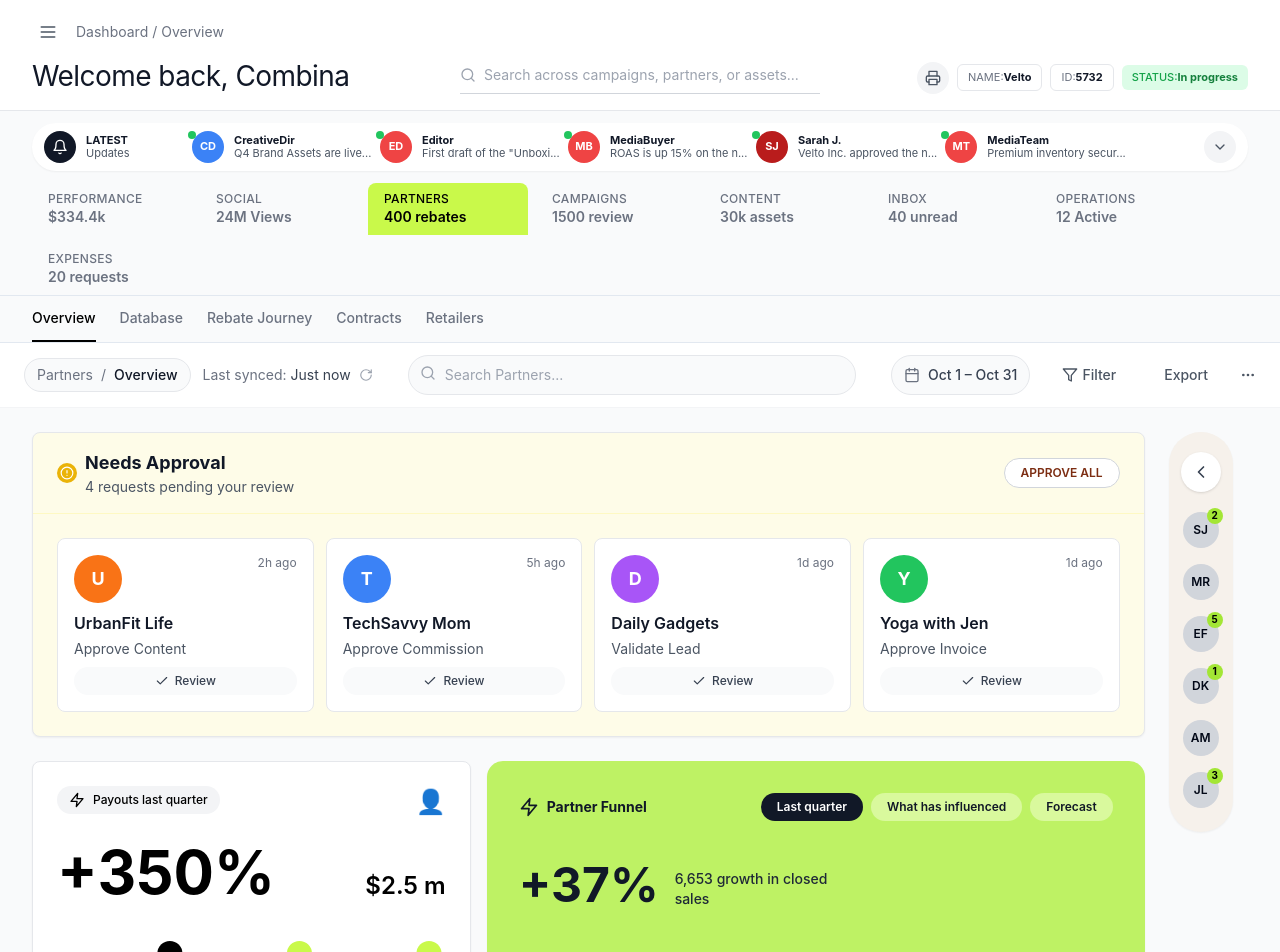
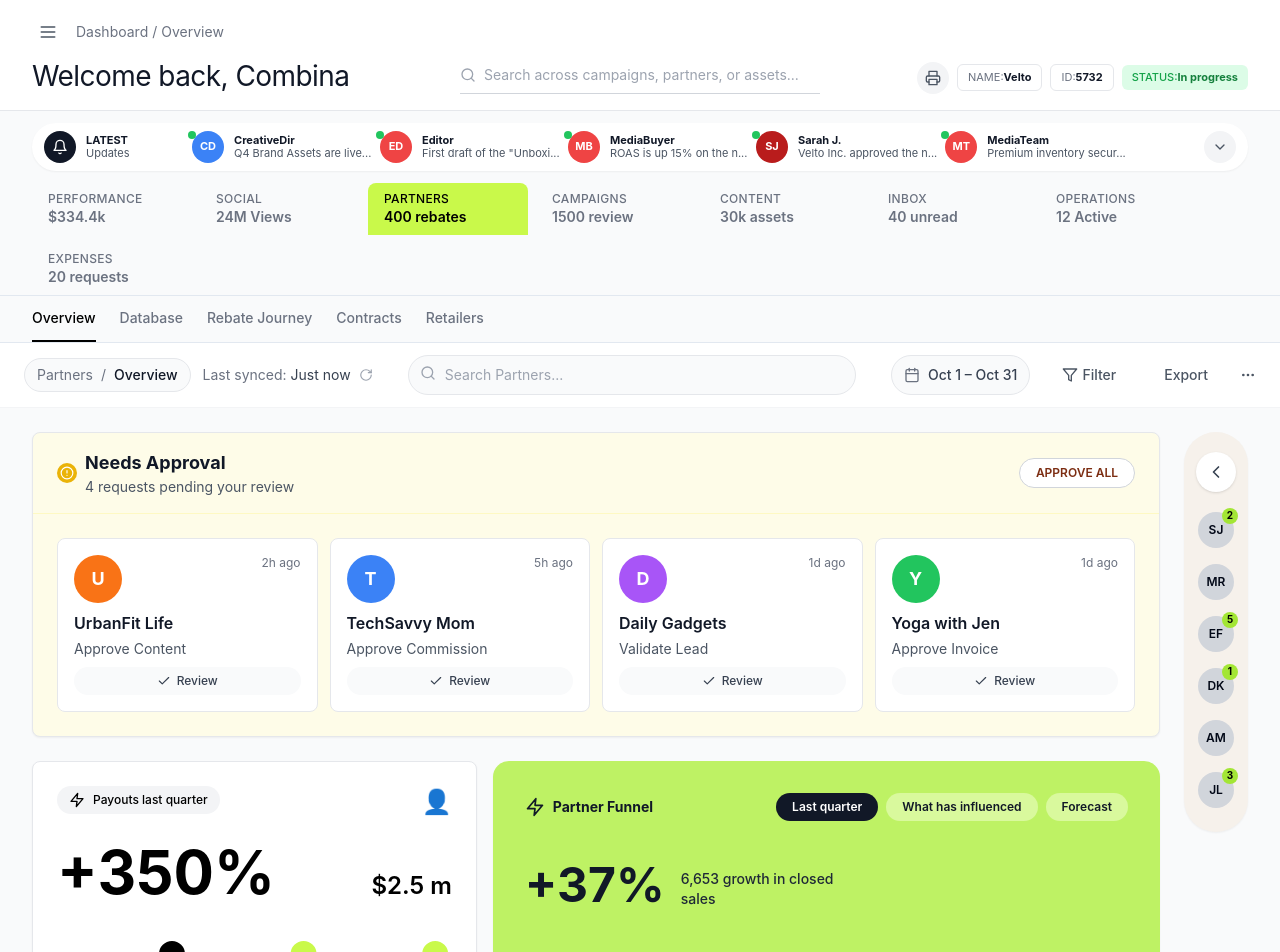
Before and after one commit to devang-openweboffice/revo-web-app, a React (Vite) app: page / in a window 1280 px wide. Shown: the top 952 px of the page. Built offline with nearby package versions, Linux system fonts and the light colour scheme.

Commit message:
Fix changes

```diff
--- a/src/App.tsx
+++ b/src/App.tsx
@@ -68,11 +68,11 @@ function App() {
       <Toolbar />
 
       <div className="container mt-6">
-        <div className="grid grid-cols-1 gap-6 lg:grid-cols-12">
+        <div className="flex flex-col md:flex-row gap-6">
 
           <div
             className={`space-y-6 ${
-              sidebarOpen ? "lg:col-span-8" : "lg:col-span-11"
+              sidebarOpen ? "lg:w-[calc(100%-360px)]" : "lg:w-[calc(100%-64px)]"
             }`}
           >
             <NeedsApproval approvals={data.approvals} />
@@ -99,7 +99,7 @@ function App() {
           </div>
 
 
-          <div className={"lg:col-span-1"}>
+          <div>
             <InboxSidebar
               messages={data.inboxMessages}
               open={sidebarOpen}
--- a/src/components/InboxSidebar.tsx
+++ b/src/components/InboxSidebar.tsx
@@ -18,15 +18,15 @@ export const InboxSidebar = ({
       className={clsx(
         "relative rounded-[32px] bg-[#F6F1EB] shadow-sm overflow-hidden",
         "transition-transform duration-300 ease-[cubic-bezier(.4,0,.2,1)]",
-        open
-          ? "w-full translate-x-0"
-          : "w-16"
+        // Mobile/tablet: always full width. Desktop: collapsible rail.
+        "w-full",
+        open ? "lg:w-[360px]" : "lg:w-16"
       )}
     >
       {/* Top Center Toggle */}
       <button
         onClick={onToggle}
-        className="absolute left-1/2 top-5 z-10 flex h-10 w-10 -translate-x-1/2 items-center justify-center rounded-full bg-white shadow"
+        className="hidden lg:flex absolute left-1/2 top-5 z-10 h-10 w-10 -translate-x-1/2 items-center justify-center rounded-full bg-white shadow"
       >
         {open ? (
           <ChevronRight className="h-5 w-5 text-gray-700" />
@@ -37,7 +37,7 @@ export const InboxSidebar = ({
 
       {/* Collapsed Rail */}
       {!open && (
-        <div className="flex flex-col items-center gap-4 pt-20 pb-6">
+        <div className="hidden lg:flex flex-col items-center gap-4 pt-20 pb-6">
           {messages.slice(0, 6).map((m) => (
             <div key={m.id} className="relative">
               <div className="flex h-9 w-9 items-center justify-center rounded-full bg-gray-300 text-xs font-semibold">
@@ -54,8 +54,7 @@ export const InboxSidebar = ({
       )}
 
       {/* Expanded */}
-      {open && (
-        <div className="flex h-full flex-col px-4 pt-20 pb-4">
+      <div className={clsx("flex h-full flex-col px-4 pt-20 pb-4", !open && "lg:hidden")}>
           {/* Messages */}
           <div className="flex-1 space-y-4 overflow-y-auto pb-6">
             {messages.map((message) => (
@@ -115,7 +114,6 @@ export const InboxSidebar = ({
             </button>
           </div>
         </div>
-      )}
     </aside>
   );
 };
--- a/src/components/navigation/Toolbar.tsx
+++ b/src/components/navigation/Toolbar.tsx
@@ -66,7 +66,7 @@ export const Toolbar = () => {
         </div>
 
         {/* Right */}
-        <div className="flex items-center gap-4 text-sm text-gray-600">
+        <div className="flex flex-wrap items-center gap-4 text-sm text-gray-600">
           {/* Date */}
           <Popover>
             <PopoverTrigger asChild>
```
